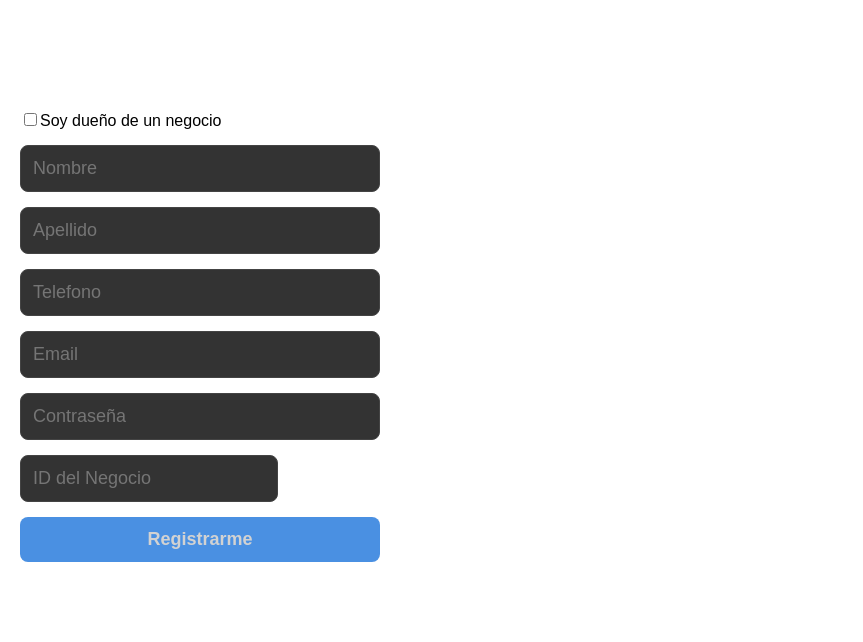
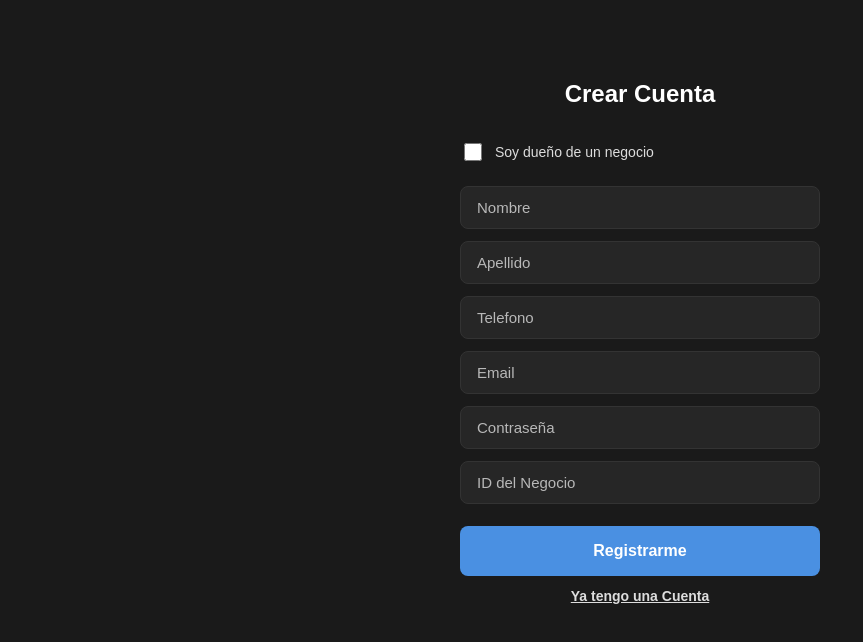
Before and after one commit to SantiGVadone/Proyecto-Peluqueria, a React (Vite) app in the folder frontend/: page /register in a window 1280 px wide. Shown: the top 642 px of the page, without its empty margins (0-863 px from the left). Built offline with nearby package versions, Linux system fonts and the light colour scheme.

Commit message:
feat: add css to register-page

```diff
--- a/frontend/src/pages/Calendar.css
+++ b/frontend/src/pages/Calendar.css
@@ -32,7 +32,7 @@
     border-radius: 0 0 15px 15px ;
 }
 
-.calendar-date {
+.header-date {
     display: flex;
     align-items: center;
     font-size: 24px;
@@ -41,7 +41,8 @@
 
 }
 
-.calendar-header button {
+.filter-button{
+    background-color: transparent;
     color: #424B54;
     border: none;
     padding: 10px 20px;
@@ -51,6 +52,10 @@
     margin-right: 20px;
 }
 
+.filter-button:hover {
+    background-color: #e0e0e0;
+}
+
 .time-line {
     display: flex;
     flex-direction: column;
--- a/frontend/src/pages/Login.css
+++ b/frontend/src/pages/Login.css
@@ -41,6 +41,16 @@ input {
   font-size: 18px;
 }
 
+input::placeholder {
+  color: #b8b8b8;
+  opacity: 1;
+}
+
+input:focus {
+  border-color: #d1d1d1;
+  outline: none;
+}
+
 button {
   padding: 12px;
   background-color: #4a90e2;
@@ -50,6 +60,7 @@ button {
   font-weight: bold;
   cursor: pointer;
   font-size: 18px;
+
 }
 
 a {
--- a/frontend/src/pages/Login.tsx
+++ b/frontend/src/pages/Login.tsx
@@ -2,8 +2,8 @@ import { useState } from 'react'
 import api from '../api/axios'
 import { useAuth } from '../hooks/useAuth'
 import axios from 'axios'
-import { Link } from 'react-router-dom'
-import logo from '../assets/logo.png'
+import { Link, useNavigate } from 'react-router-dom'
+import logo from '../assets/logo.avif'
 
 import './Login.css'
 
@@ -12,6 +12,8 @@ export const Login = () => {
     email: '',
     password: '',
   })
+
+  const navigate = useNavigate()
 
   const { login } = useAuth()
 
@@ -26,6 +28,8 @@ export const Login = () => {
       login(token)
 
       console.log(`login exitoso`)
+
+      navigate('/calendar')
     } catch (error: unknown) {
       //el eslint jode con el error tipo any
       let errorMsg = 'Error al conectar con el servidor'
@@ -65,7 +69,9 @@ export const Login = () => {
           value={formData.password}
           required
         />
-        <Link to='/register'>¿No tienes cuenta? Regístrate</Link>
+        <Link className='send-register' to='/register'>
+          ¿No tienes cuenta? Regístrate
+        </Link>
         <button type='submit'>Entrar</button>
       </form>
     </div>
--- a/frontend/src/pages/Register.css
+++ b/frontend/src/pages/Register.css
@@ -0,0 +1,110 @@
+.register-container {
+  display: flex;
+  flex-direction: column;
+  align-items: center;
+  min-height: 100vh;
+  background-color: #1a1a1a;
+  padding: 40px 20px;
+}
+
+form {
+  display: flex;
+  flex-direction: column;
+  gap: 12px;
+  width: 100%;
+  max-width: 400px;
+}
+
+h2 {
+  color: white;
+  text-align: center;
+  font-size: 24px;
+  margin-bottom: 20px;
+}
+
+h3 {
+  color: #4a90e2; /* Un azul para diferenciar sección de negocio */
+  font-size: 16px;
+  margin: 15px 0 5px 0;
+  border-bottom: 1px solid #333;
+  padding-bottom: 5px;
+}
+
+/* El "tilde" normal */
+.switch {
+  display: flex;
+  align-items: center;
+  gap: 10px;
+  color: #ddd;
+  font-size: 14px;
+  margin-bottom: 10px;
+  cursor: pointer;
+}
+
+input[type="checkbox"] {
+  width: 18px;
+  height: 18px;
+  accent-color: #4a90e2;
+}
+
+input:not([type="checkbox"]) {
+  padding: 12px 16px;
+  border-radius: 8px;
+  border: 1px solid #333;
+  background-color: #262626;
+  color: white;
+  font-size: 15px;
+  outline: none;
+  transition: border-color 0.3s;
+}
+
+input:focus {
+  border-color: #4a90e2;
+}
+
+.boss-fields, .employee-fields {
+  display: flex;
+  flex-direction: column;
+  gap: 12px;
+  animation: fadeIn 0.4s ease;
+}
+
+.register-button {
+  margin-top: 10px;
+  padding: 16px;
+  border-radius: 8px;
+  border: none;
+  background-color: #4a90e2;
+  color: white;
+  font-weight: bold;
+  font-size: 16px;
+  cursor: pointer;
+  transition: background 0.3s;
+}
+
+.register-button:hover {
+  background-color: #357abd;
+}
+
+.send-login {
+  text-align: center;
+  border-radius: 8px;
+  border: none;
+  color: #ddd;
+  background-color: transparent;
+  font-weight: bold;
+  font-size: 14px;
+  cursor: pointer;
+  transition: color 0.3s;
+  text-decoration: underline;
+}
+
+.send-login:hover {
+  color: #4a90e2;
+}
+
+
+@keyframes fadeIn {
+  from { opacity: 0; transform: translateY(5px); }
+  to { opacity: 1; transform: translateY(0); }
+}
--- a/frontend/src/pages/Register.tsx
+++ b/frontend/src/pages/Register.tsx
@@ -1,9 +1,12 @@
 import { useReducer } from 'react'
+import api from '../api/axios'
+import { Link } from 'react-router-dom'
 import {
   registerReducer,
   registerInitialState,
 } from '../reducers/registerReducer'
-import api from '../api/axios'
+
+import './Register.css'
 
 export const Register = () => {
   const [state, dispatch] = useReducer(registerReducer, registerInitialState)
@@ -35,8 +38,6 @@ export const Register = () => {
     <div className='register-container'>
       <form onSubmit={handleSubmit}>
         <h2>Crear Cuenta</h2>
-
-        {/* Checkbox Pro */}
         <label className='switch'>
           <input
             type='checkbox'
@@ -115,7 +116,12 @@ export const Register = () => {
           </div>
         )}
 
-        <button type='submit'>Registrarme</button>
+        <button className='register-button' type='submit'>
+          Registrarme
+        </button>
+        <Link to='/login' className='send-login'>
+          Ya tengo una Cuenta
+        </Link>
       </form>
     </div>
   )
```
Also changed, not shown: frontend/src/assets/logo-mama.png (renamed from frontend/src/assets/logo.png), frontend/src/assets/logo.avif (added).
